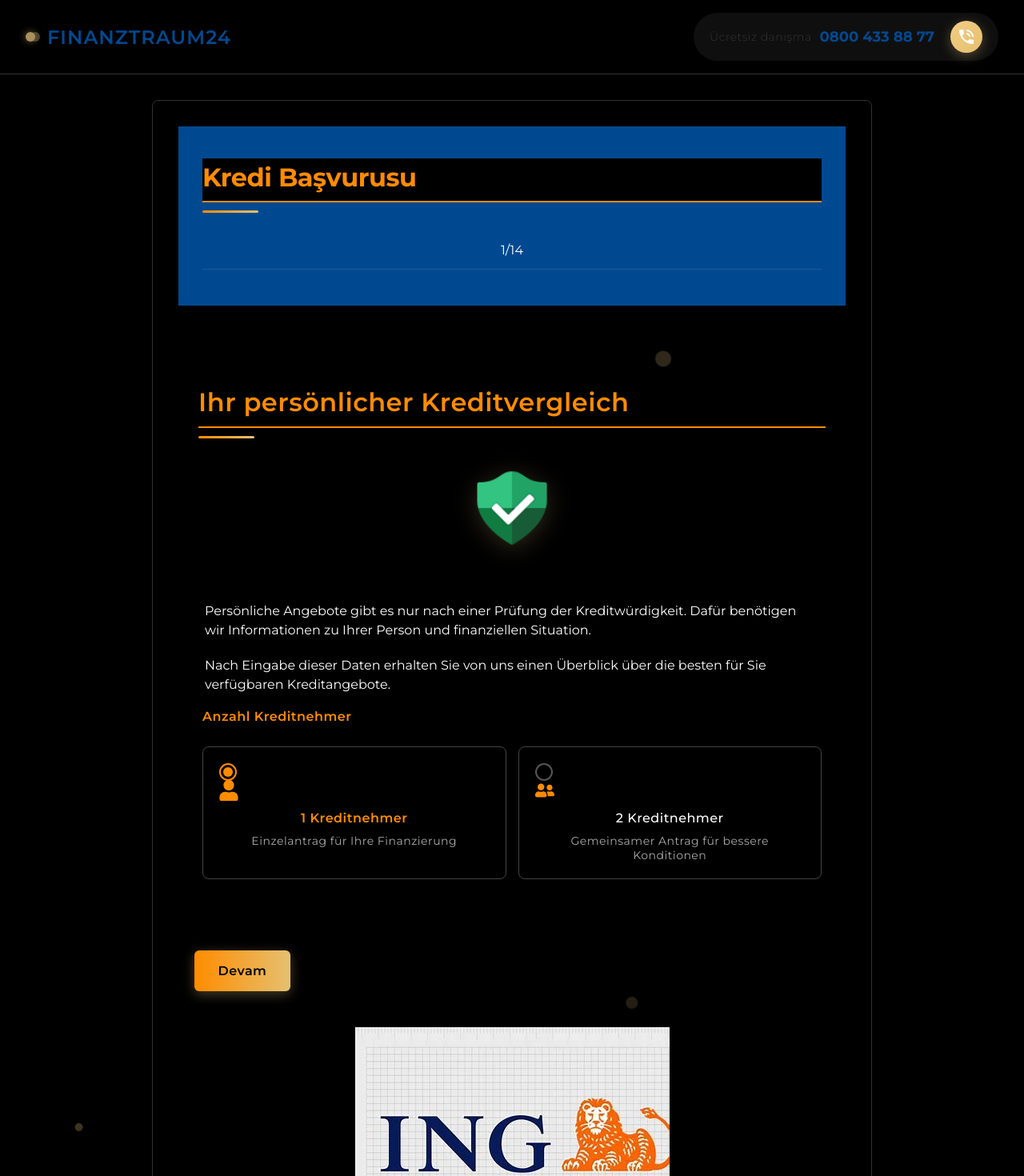
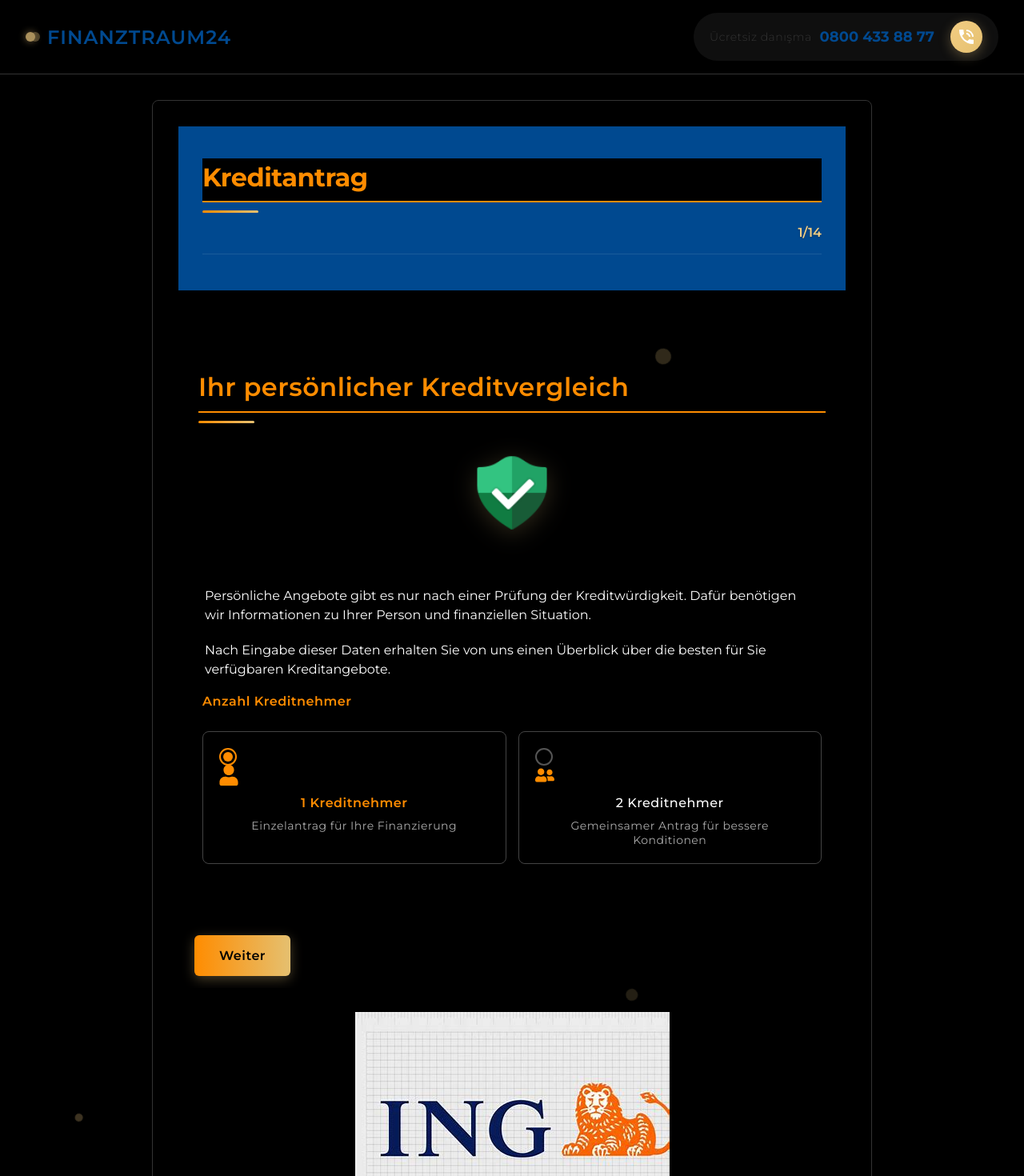
Before and after one commit to THOR-code-dev/finanztraum24-site, a React (Vite) app: page /application in a window 1280 px wide. Shown: the top 1470 px of the page at 80% size. Built offline with nearby package versions, Linux system fonts and the light colour scheme.

Commit message:
Form başlığı ve butonlar Almanca yapıldı, ilerleme çubuğu geliştirildi

```diff
--- a/src/components/CreditApplicationForm.css
+++ b/src/components/CreditApplicationForm.css
@@ -49,6 +49,11 @@
 .progress-container {
     margin-bottom: 40px;
     position: relative;
+    width: 100%;
+    display: flex;
+    align-items: center;
+    justify-content: space-between;
+    gap: 15px;
 }
 
 .progress-container:after {
@@ -62,21 +67,42 @@
 }
 
 .progress-bar {
-    height: 8px;
+    height: 12px;
     background-color: #333333;
     /* Koyu gri arka plan */
-    border-radius: 4px;
+    border-radius: 6px;
     overflow: hidden;
     position: relative;
     box-shadow: inset 0 1px 2px rgba(0, 0, 0, 0.5);
+    flex: 1;
 }
 
 .progress-fill {
     height: 100%;
     background: linear-gradient(90deg, #F2CD83, #E5C070);
     /* Altın rengi gradient */
-    border-radius: 4px;
+    border-radius: 6px;
     transition: width 0.8s cubic-bezier(0.23, 1, 0.32, 1);
+    position: relative;
+}
+
+.progress-fill::after {
+    content: '';
+    position: absolute;
+    top: 0;
+    left: 0;
+    right: 0;
+    bottom: 0;
+    background: linear-gradient(45deg,
+            rgba(255, 255, 255, 0) 25%,
+            rgba(255, 255, 255, 0.2) 25%,
+            rgba(255, 255, 255, 0.2) 50%,
+            rgba(255, 255, 255, 0) 50%,
+            rgba(255, 255, 255, 0) 75%,
+            rgba(255, 255, 255, 0.2) 75%,
+            rgba(255, 255, 255, 0.2) 100%);
+    background-size: 20px 20px;
+    animation: progress-bar-stripes 1s linear infinite;
 }
 
 @keyframes progress-bar-stripes {
@@ -89,14 +115,13 @@
     }
 }
 
-.progress-percentage {
-    position: absolute;
-    left: 15px;
-    color: #FFFFFF;
-    /* Beyaz metin */
-    font-size: 12px;
-    font-weight: bold;
-    text-shadow: 0 1px 2px rgba(0, 0, 0, 0.2);
+.progress-text {
+    font-size: 16px;
+    font-weight: 600;
+    color: #F2CD83;
+    text-shadow: 0 1px 2px rgba(0, 0, 0, 0.3);
+    min-width: 50px;
+    text-align: right;
 }
 
 /* Form Content */
--- a/src/components/CreditApplicationForm.jsx
+++ b/src/components/CreditApplicationForm.jsx
@@ -136,11 +136,11 @@ const CreditApplicationForm = () => {
         // Warmmiete alanı için özel kontrol
         if (name === 'warmMiete') {
             if (value === '') {
-                setWarmMieteError('Bu alan gereklidir.');
+                setWarmMieteError('Dieses Feld ist erforderlich.');
             } else if (parseFloat(value) > 30000) {
-                setWarmMieteError('Tutar 30.000 ₺ tutarını aşamaz.');
+                setWarmMieteError('Der Betrag darf nicht mehr als 30.000 € betragen.');
             } else {
-                setWarmMieteError('');
+                setWarmMieteError(''); // Hata yoksa temizle
             }
         }
     };
@@ -388,7 +388,7 @@ const CreditApplicationForm = () => {
 
             <div className="form-header">
                 <div className="form-header-content">
-                    <h1 className="form-title">Kredi Başvurusu</h1>
+                    <h1 className="form-title">Kreditantrag</h1>
                     <div className="progress-container">
                         <div className="progress-bar">
                             <div className="progress-fill" style={{ width: `${calculateProgress()}%` }}></div>
@@ -418,7 +418,7 @@ const CreditApplicationForm = () => {
                                 className="btn btn-secondary"
                                 onClick={goToPreviousStep}
                             >
-                                Geri
+                                Zurück
                             </motion.button>
                         )}
                         <motion.button
@@ -428,7 +428,7 @@ const CreditApplicationForm = () => {
                             className="btn btn-primary"
                             onClick={goToNextStep}
                         >
-                            {step === 14 ? 'Tamamla' : 'Devam'}
+                            {step === 14 ? 'Abschließen' : 'Weiter'}
                         </motion.button>
                     </div>
                 </motion.div>
@@ -442,7 +442,7 @@ const CreditApplicationForm = () => {
                 </div>
                 <div className="security-info">
                     <span className="security-icon">🔒</span>
-                    <span>Güvenli SSL bağlantısı ile verileriniz korunmaktadır</span>
+                    <span>Ihre Daten werden mit sicherer SSL-Verbindung übertragen</span>
                 </div>
             </div>
         </div>
```
